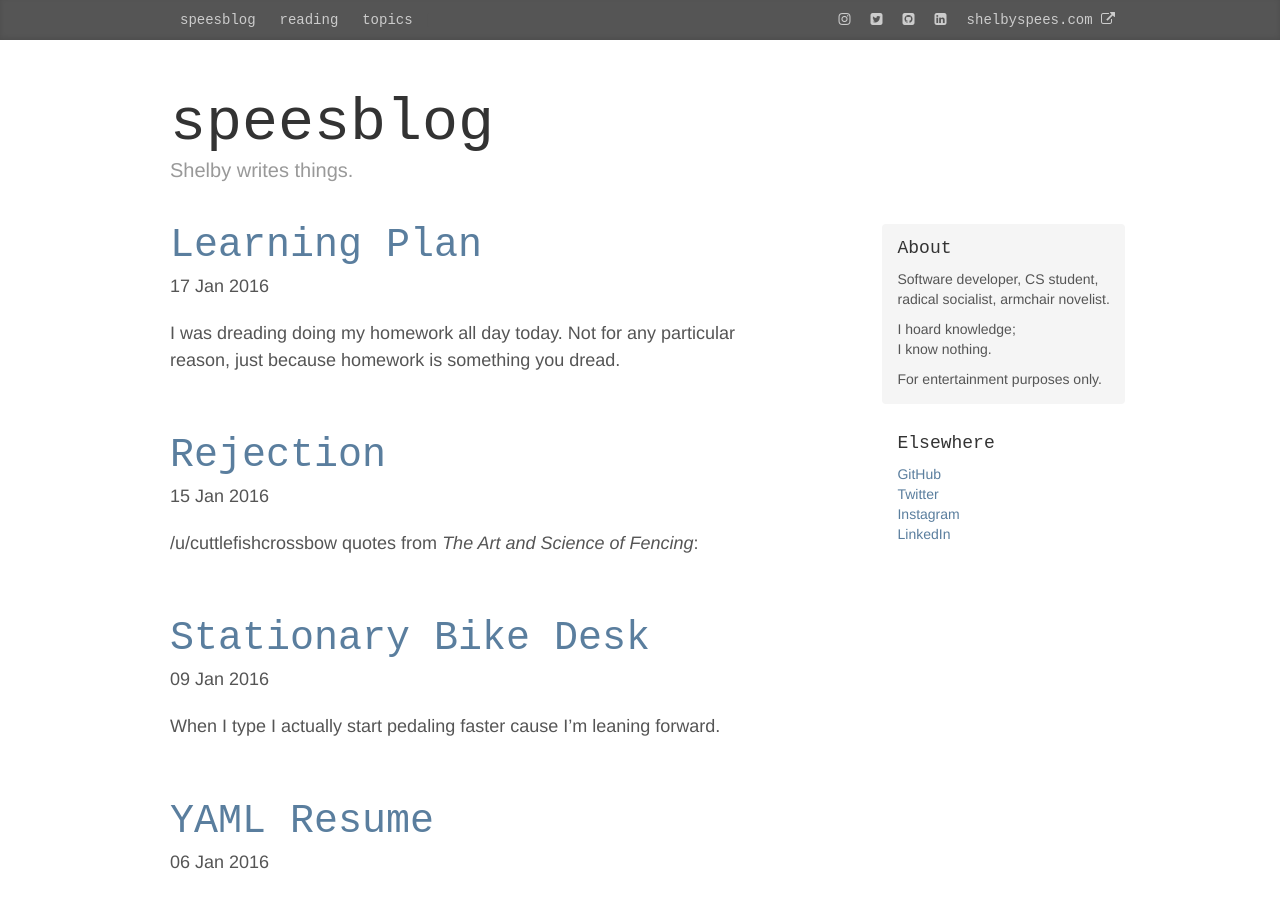
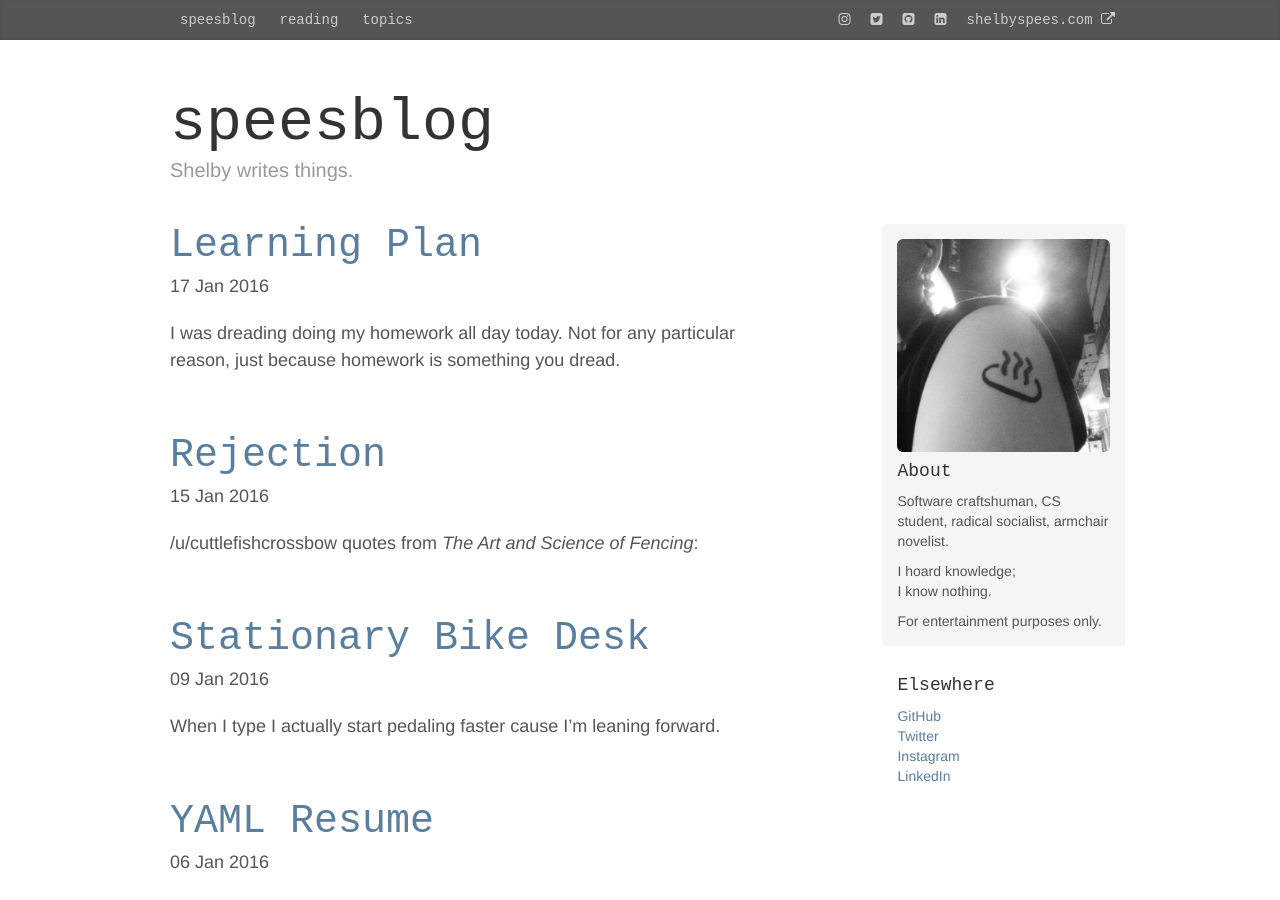
Before and after one commit to shelbyspees/speesblog, a Jekyll site: the page built from index.html, in a window 1280 px wide and 900 px high. Built offline with Jekyll 4.4.1, drawn with Linux system fonts in a browser that asks for light colours; nearby versions of some CDN libraries.

Commit message:
Add image to sidebar

```diff
--- a/_includes/sidebar.html
+++ b/_includes/sidebar.html
@@ -1,7 +1,10 @@
 <div class="col-sm-3 col-sm-offset-1 blog-sidebar">
   <div class="sidebar-module sidebar-module-inset">
+    <div class="media">
+      <img class="media-object img-responsive img-rounded center-block" src="onsen.jpg" style="margin-bottom:10px">
+    </div>
     <h4>About</h4>
-    <p>Software developer, CS student, radical socialist, armchair novelist.</p>
+    <p>Software craftshuman, CS student, radical socialist, armchair novelist.</p>
     <p>I hoard knowledge;<br>I know nothing.</p>
     <p>For entertainment purposes only.</p>
   </div>
```
